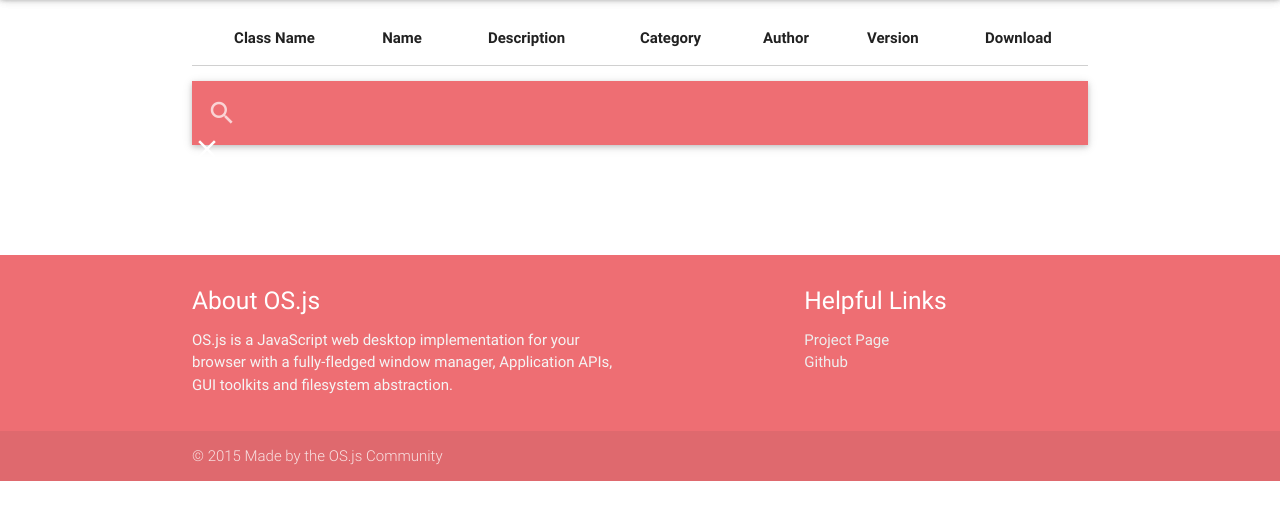
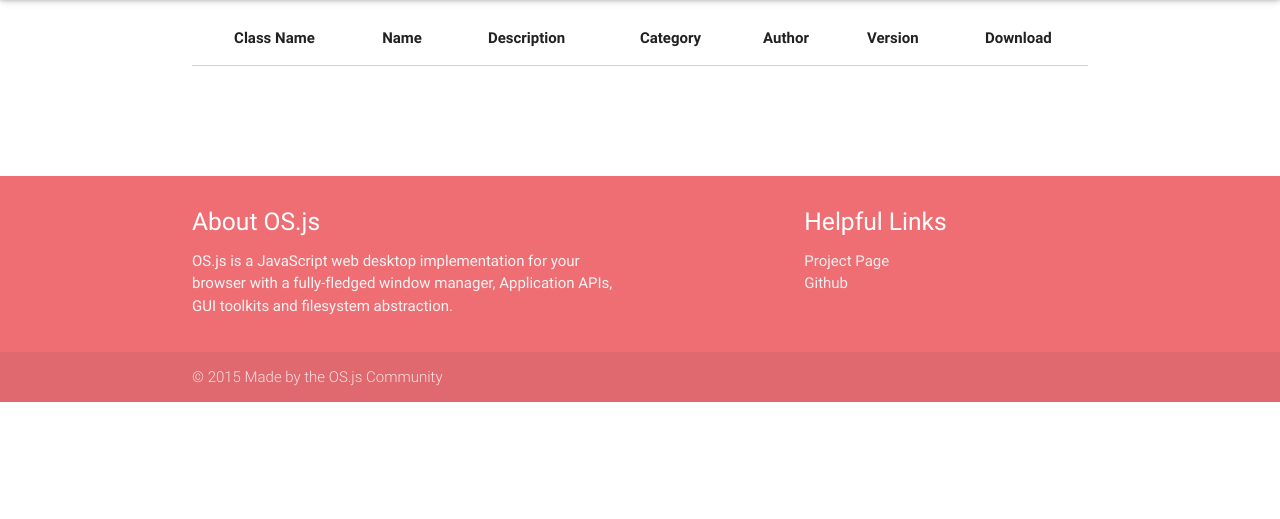
Before and after one commit to os-js/store.os-js.org, a plain HTML site: page allpkgs.html in a window 1280 px wide. Shown: the part 67-586 px from the top of the page. Drawn offline with nearby package versions, Linux system fonts and the light colour scheme; files that its build step writes are made by us from their sources; a script that the page names is missing; files whose address does not match are found by name.

Commit message:
Update allpkgs.html
Clean up code.

```diff
--- a/allpkgs.html
+++ b/allpkgs.html
@@ -31,7 +31,6 @@
     <div class="container">
 
 
-
       <table class="centered">
         <thead>
           <tr>
@@ -48,34 +47,10 @@
 
         </tbody>
       </table>
-
+      <br></br>
+      <br></br>
     </div>
   </div>
-
-
-    <div class="container">
-        <div class="section">
-            <nav>
-                <div class="nav-wrapper">
-                    <form>
-                        <div class="input-field">
-                            <input id="search" type="search" required>
-                            <label for="search"><i class="material-icons">search</i></label>
-                            <i class="material-icons">close</i>
-                        </div>
-                    </form>
-                </div>
-            </nav>
-
-        </div>
-        <br>
-        <br>
-
-        <div class="section">
-
-        </div>
-    </div>
-
   <footer class="page-footer">
     <div class="container">
       <div class="row">
```
Lines whose indentation alone changed are shown as unchanged.
